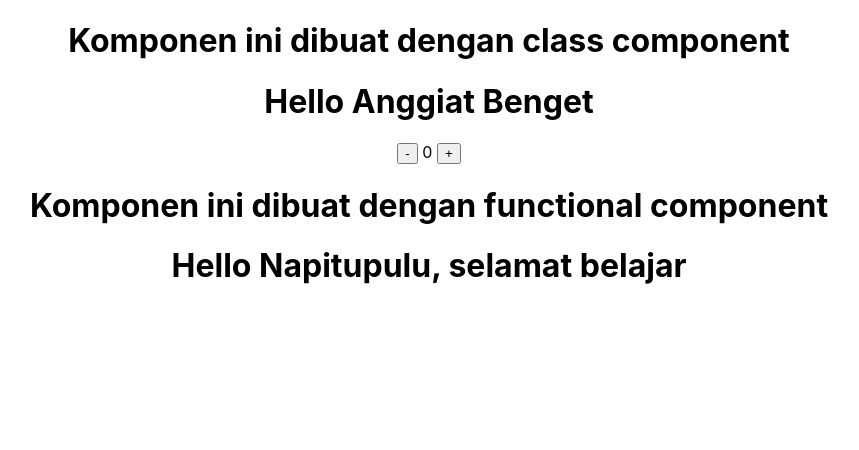
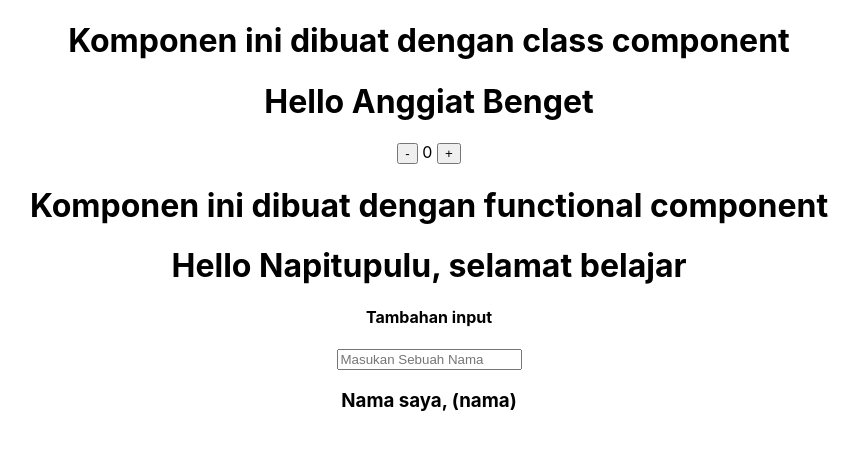
Before and after one commit to bengbengku/anggiat-reactjs, a React (Create React App) app: page / in a window 1280 px wide. Shown: the top 450 px of the page, without its empty margins (211-1070 px from the left). Built offline with nearby package versions, Linux system fonts and the light colour scheme.

Commit message:
Added: input page to change user name

```diff
--- a/src/Materi/Komponen/index.jsx
+++ b/src/Materi/Komponen/index.jsx
@@ -1,6 +1,7 @@
 import React from 'react'
 import ClassComponent from './pembahasan/ClassComponent'
 import FunctionalComponent from './pembahasan/FunctionalComponent'
+import InputPage from './pembahasan/InputPage'
 
 class Komponent extends React.Component {
   render() {
@@ -8,6 +9,7 @@ class Komponent extends React.Component {
       <>
         <ClassComponent nama='Anggiat Benget' />
         <FunctionalComponent nama='Napitupulu' />
+        <InputPage placeholder='Masukan Sebuah Nama' />
       </>
     )
   }
--- /dev/null
+++ b/src/Materi/Komponen/pembahasan/InputForm.jsx
@@ -0,0 +1,14 @@
+import React from 'react'
+
+const InputForm = ({ placeholder, setNama }) => {
+  return (
+    <>
+      <input
+        placeholder={placeholder}
+        onChange={(e) => setNama(e.target.value)}
+      />
+    </>
+  )
+}
+
+export default InputForm
--- /dev/null
+++ b/src/Materi/Komponen/pembahasan/InputPage.jsx
@@ -0,0 +1,15 @@
+import React, { useState } from 'react'
+import InputForm from './InputForm'
+
+const InputPage = ({ placeholder }) => {
+  const [nama, setNama] = useState('')
+  return (
+    <div>
+      <h4>Tambahan input</h4>
+      <InputForm placeholder={placeholder} setNama={setNama} />
+      <h3>Nama saya, {!nama ? '(nama)' : nama}</h3>
+    </div>
+  )
+}
+
+export default InputPage
```
